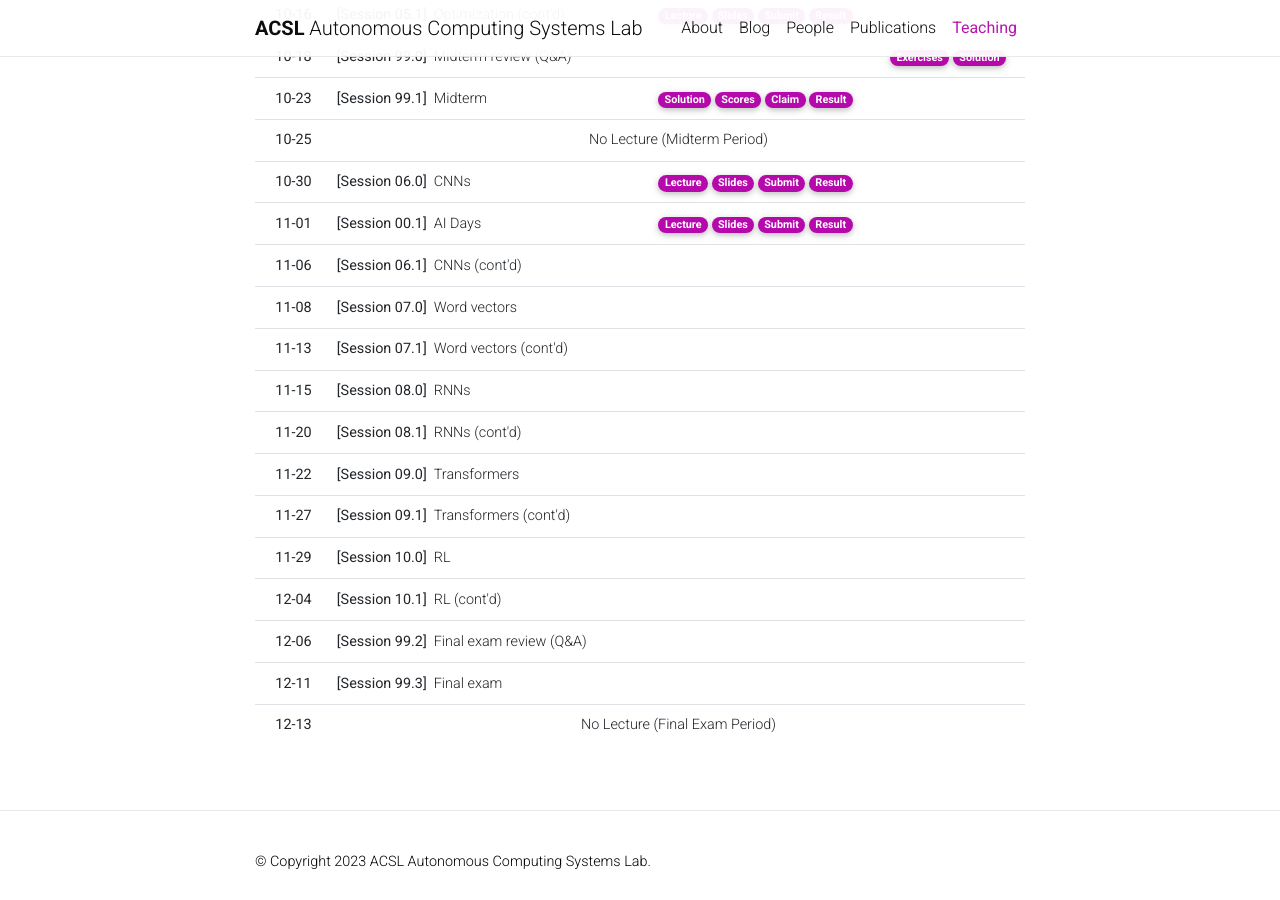
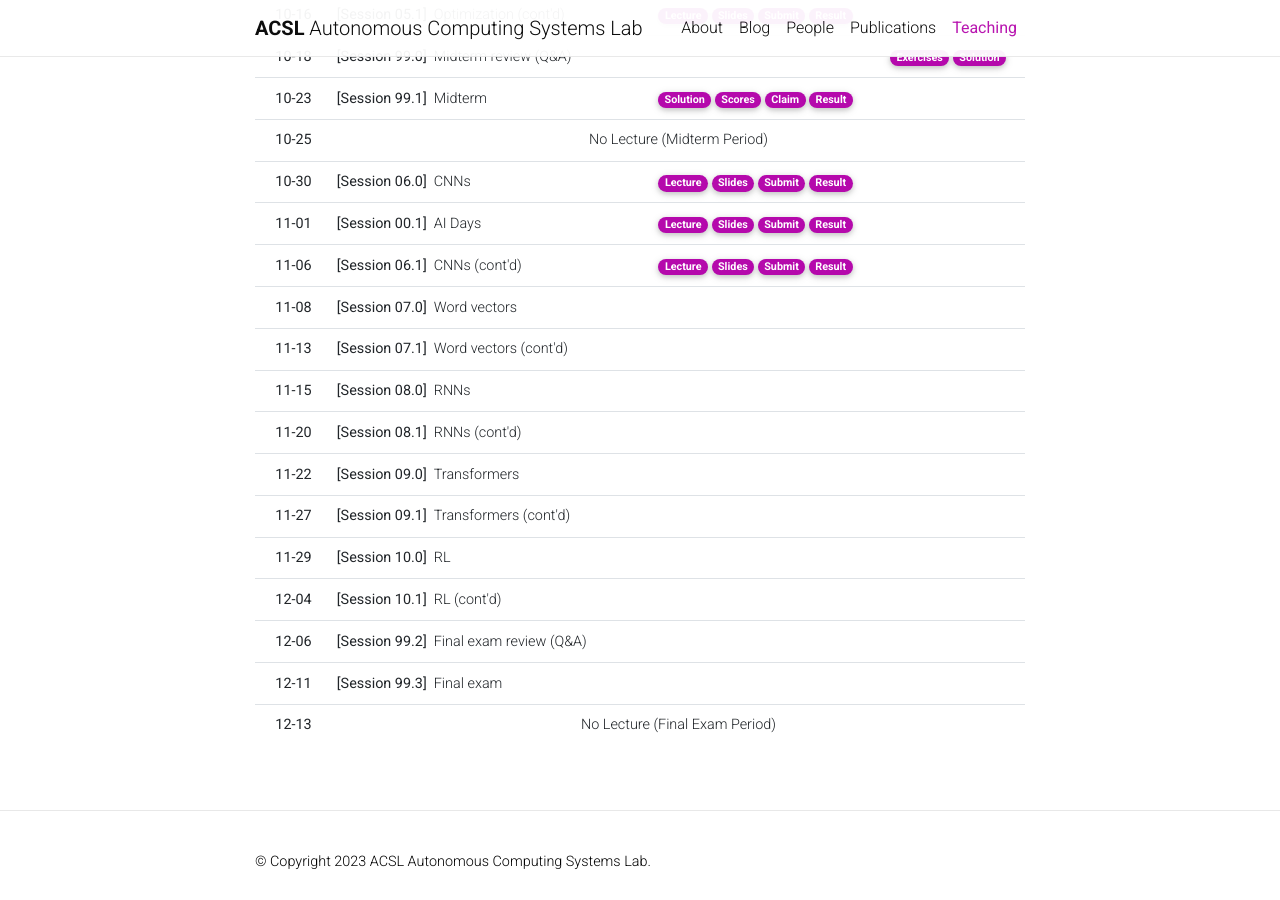
Before and after one commit to Uehwan/Uehwan.github.io, a Jekyll site: the page built from _teaching/aiexplab23fall.md, in a window 1280 px wide and 900 px high, scrolled down 1931 px. Built offline with Jekyll 4.4.1, drawn with Linux system fonts in a browser that asks for light colours; nearby versions of some CDN libraries; comment, search, counter and statistics services are not loaded; a style sheet for code colours, icons or effects is not loaded.

Commit message:
11-6 class

```diff
--- a/_teaching/aiexplab23fall.md
+++ b/_teaching/aiexplab23fall.md
@@ -278,10 +278,10 @@
       <th scope="row">11-06</th>
       <td class="text-left"><b>[Session 06.1]</b> &nbsp;CNNs (cont'd)</td>
       <td>
-        <!--a href="" target="_blank" class="badge badge-pill" style="background-color:#B509AC;">Lecture</a>
-        <a href="" target="_blank" class="badge badge-pill" style="background-color:#B509AC;">Slides</a>
-        <a href="" target="_blank" class="badge badge-pill" style="background-color:#B509AC;">Submit</a>
-        <a href="" target="_blank" class="badge badge-pill" style="background-color:#B509AC;">Result</a-->
+        <a href="https://colab.research.google.com/drive/1HXTeZphZG0_5x2D6FQDUJFBU-EqCAH8A?usp=sharing" target="_blank" class="badge badge-pill" style="background-color:#B509AC;">Lecture</a>
+        <a href="https://drive.google.com/file/d/1sKFwZ070ZPL49k4UYlWdVgAAysEQuyx-/view?usp=sharing" target="_blank" class="badge badge-pill" style="background-color:#B509AC;">Slides</a>
+        <a href="https://forms.gle/Kjm4Ea5yJ5jbvypr7" target="_blank" class="badge badge-pill" style="background-color:#B509AC;">Submit</a>
+        <a href="https://docs.google.com/spreadsheets/d/1y9lNc88TBpxT2nZkFibDktIB2bUV8YKz9r5Myeu-Cqg/edit?usp=sharing" target="_blank" class="badge badge-pill" style="background-color:#B509AC;">Result</a>
       </td>
       <td>
         <!--a href="" target="_blank" class="badge badge-pill" style="background-color:#B509AC;">Exercises</a>
```
